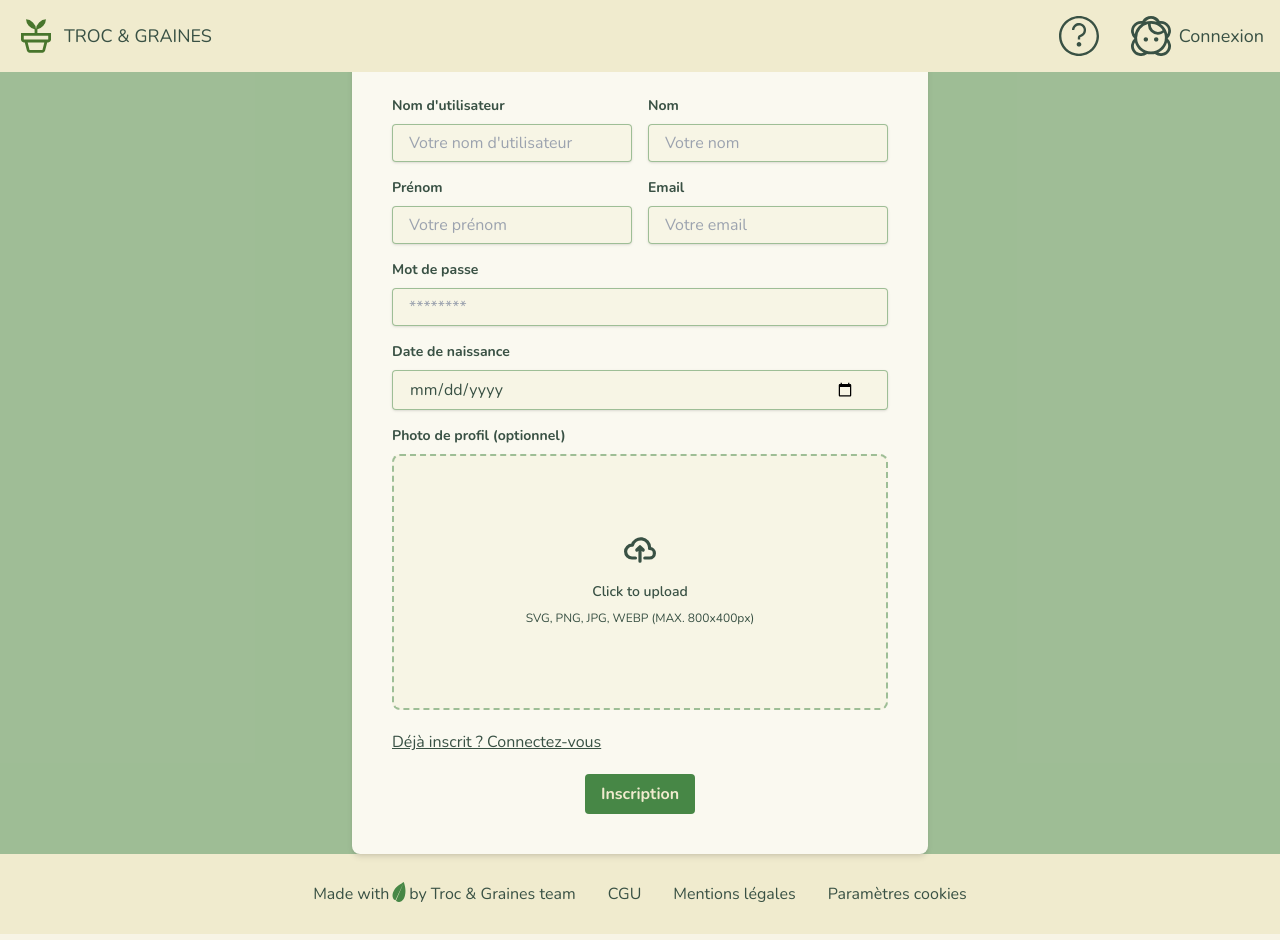
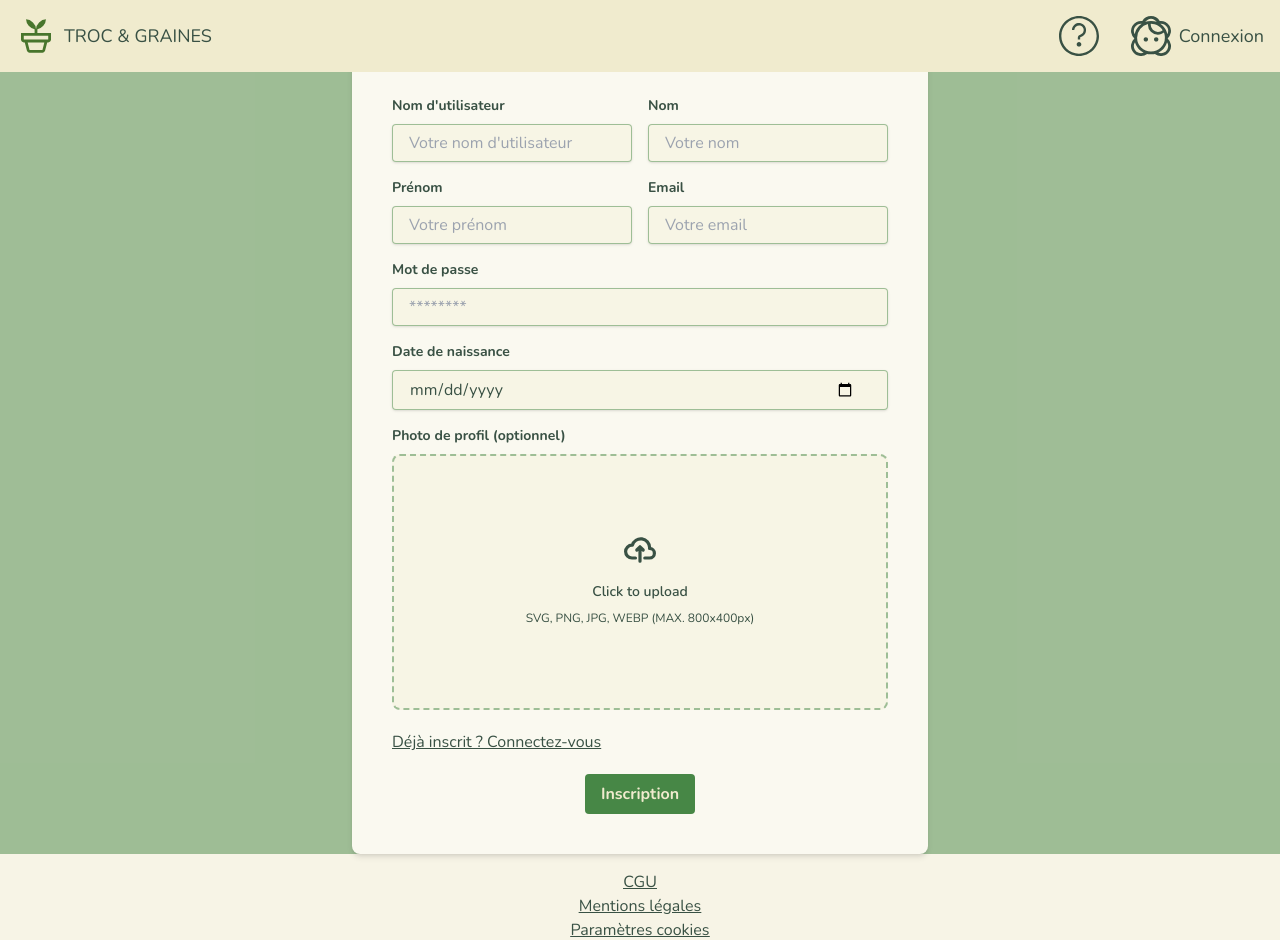
Before and after one commit to NinaSwoop/TrocGrainesApp, a React (Vite) app in the folder frontend/: page /register in a window 1280 px wide. Shown: the top 940 px of the page. Built offline with nearby package versions, Linux system fonts and the light colour scheme; no server answers.

Commit message:
feat/TAC-270: add underline on links and made with leave

```diff
--- a/frontend/src/components/Footer.tsx
+++ b/frontend/src/components/Footer.tsx
@@ -2,21 +2,21 @@ import { Link } from 'react-router-dom';
 import leaveLogo from '../assets/leave.svg';
 export default function Footer() {
     return (
-        <div className='3xl:container flex justify-center bg-beige h-20 items-center'>
-            <div className='mr-8 flex'>
+        <div className='w-full bottom-0 bg-amber-500 z-50 mt-4'>
+            <div className='flex justify-center text-decoration-line: underline'>
+                <Link to='/cgu'>CGU</Link>
+            </div>
+            <div className='flex justify-center text-decoration-line: underline'>
+                <Link to='/legal-notices'>Mentions légales</Link>
+            </div>
+            <div className='flex justify-center text-decoration-line: underline'>
+                <Link to='/settings_cookies'>Paramètres cookies</Link>
+            </div>
+            <div className='flex justify-center'>
                 <p>Made with</p>
                 <img src={leaveLogo} alt="logo" className="h-5"/>
                 <p>by Troc & Graines team</p>
             </div>
-            <div className='mr-8'>
-                <Link to='/cgu'>CGU</Link>
-            </div>
-            <div className='mr-8'>
-                <Link to='/legal-notices'>Mentions légales</Link>
-            </div>
-            <div>
-                <Link to='/settings_cookies'>Paramètres cookies</Link>
-            </div>
         </div>
     );
 }
```
